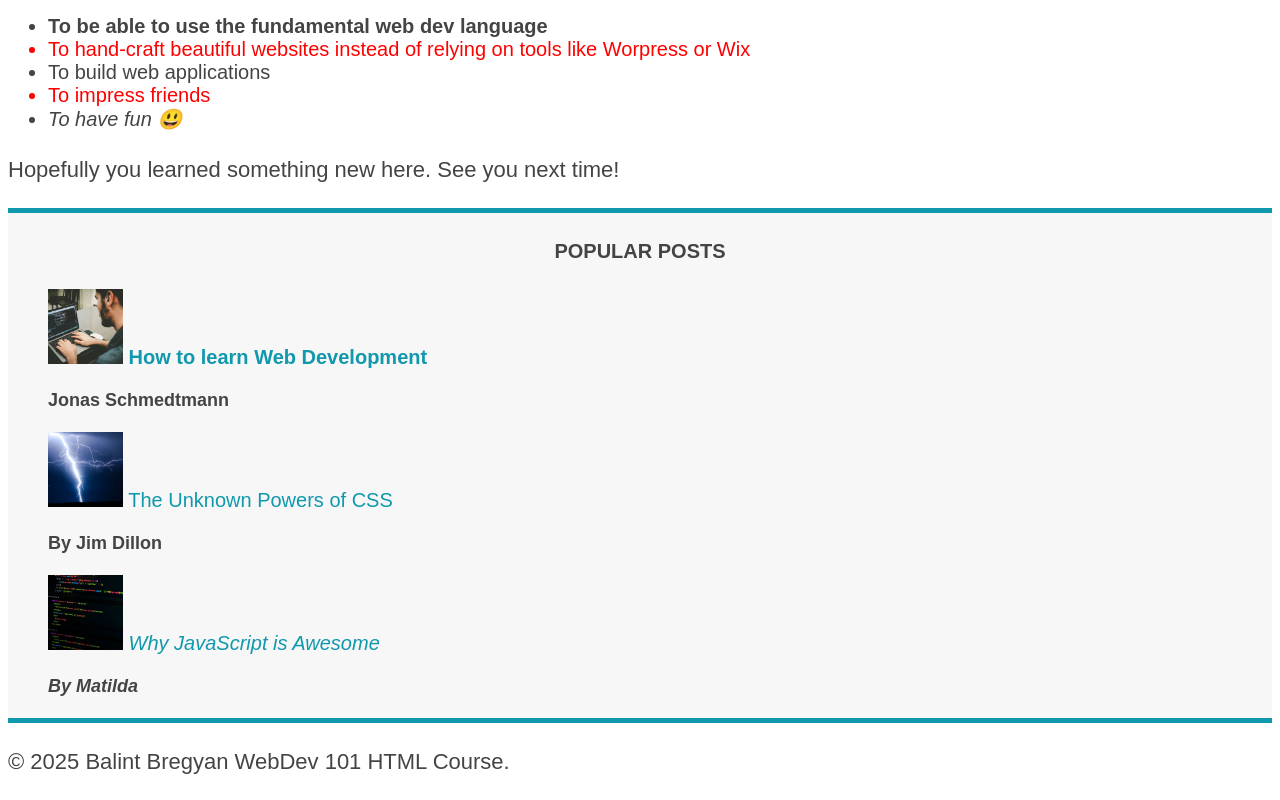
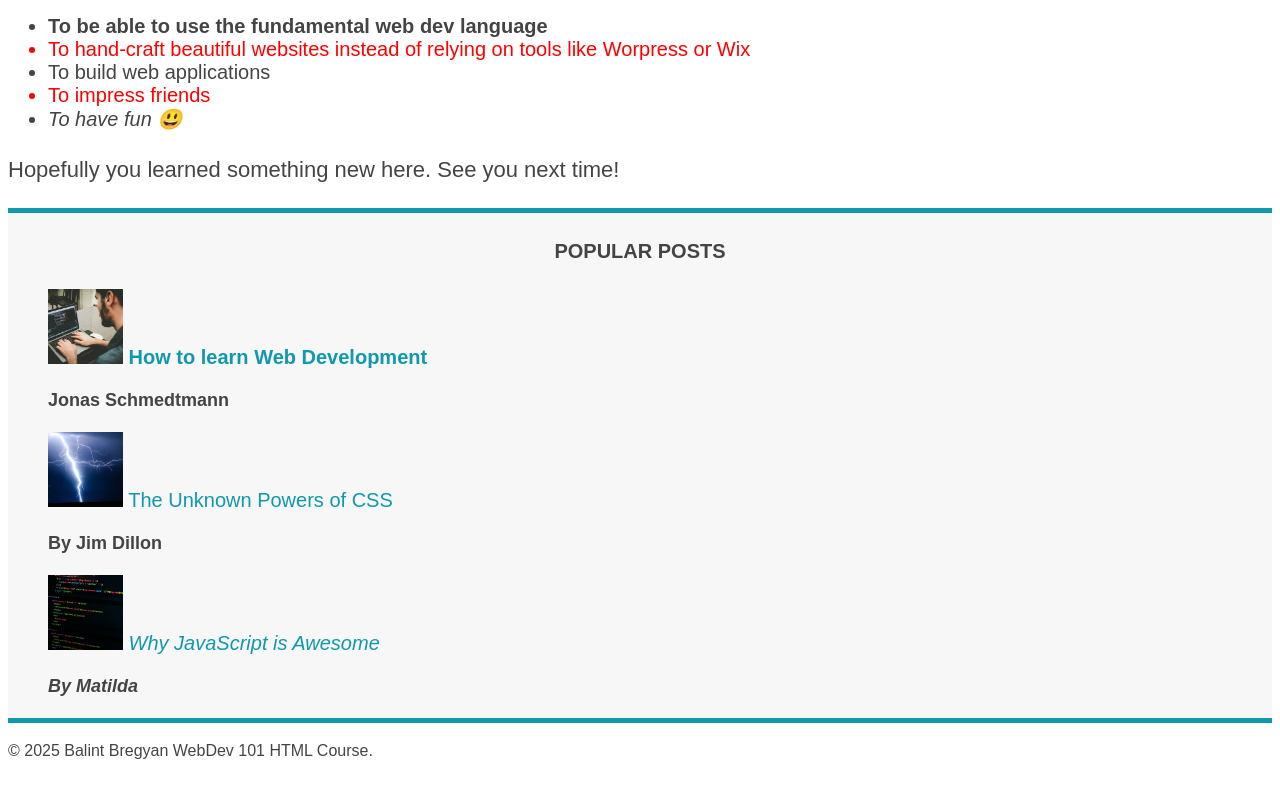
Before and after one commit to balintbregyan/WebDev101, a plain HTML site: page CSS/CSS-Fundamentals/index.html in a window 1280 px wide. Shown: the part 1407-2207 px from the top of the page. After the commit the page ends 2186 px from the top, so only its background shows below. Drawn offline with Linux system fonts and the light colour scheme.

Commit message:
Selector and declaration conflict.

```diff
--- a/CSS/CSS-Fundamentals/index.html
+++ b/CSS/CSS-Fundamentals/index.html
@@ -159,7 +159,9 @@
       </ul>
     </aside>
     <footer>
-      <p id="copywright">&copy; 2025 Balint Bregyan WebDev 101 HTML Course.</p>
+      <p id="copyright" class="copyright text">
+        &copy; 2025 Balint Bregyan WebDev 101 HTML Course.
+      </p>
     </footer>
   </body>
 </html>
```
Also changed, not shown: CSS/CSS-Fundamentals/style.css (+18 -0 lines).
